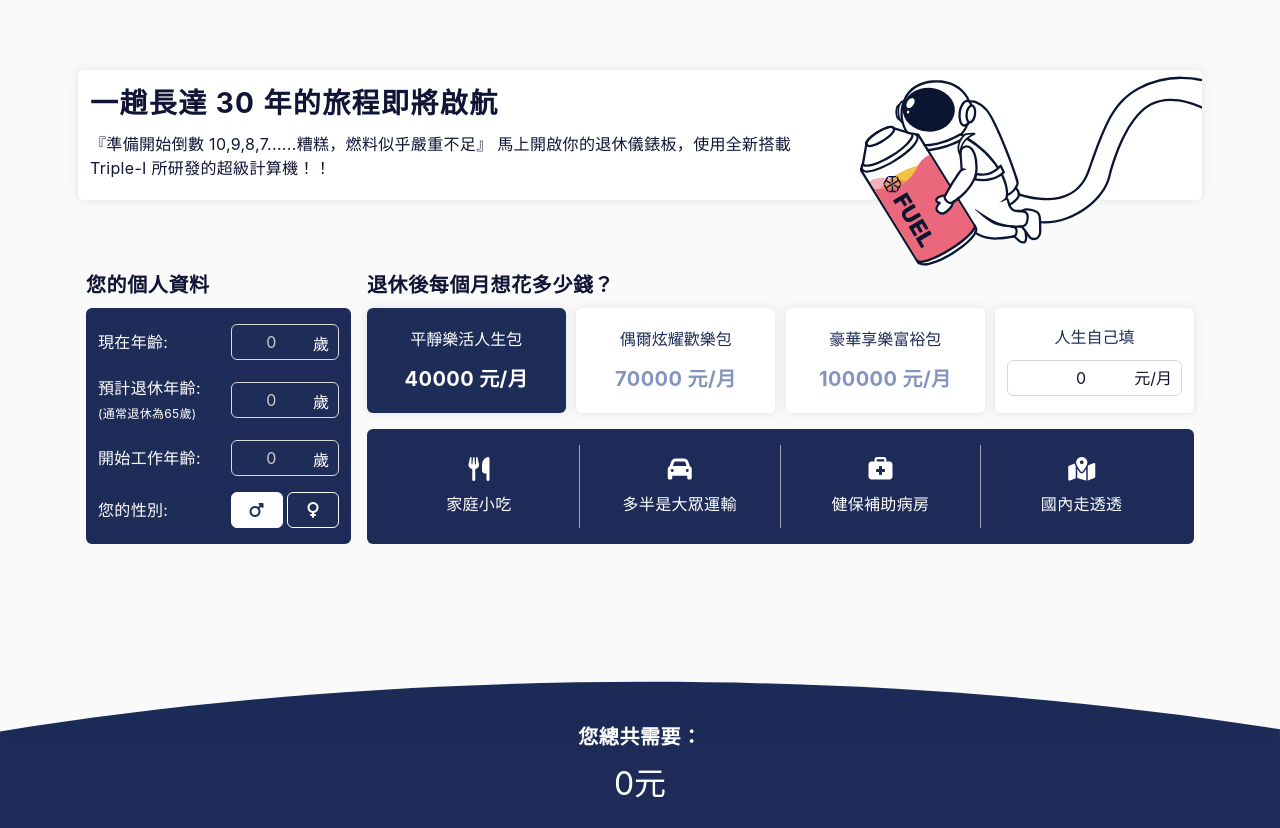
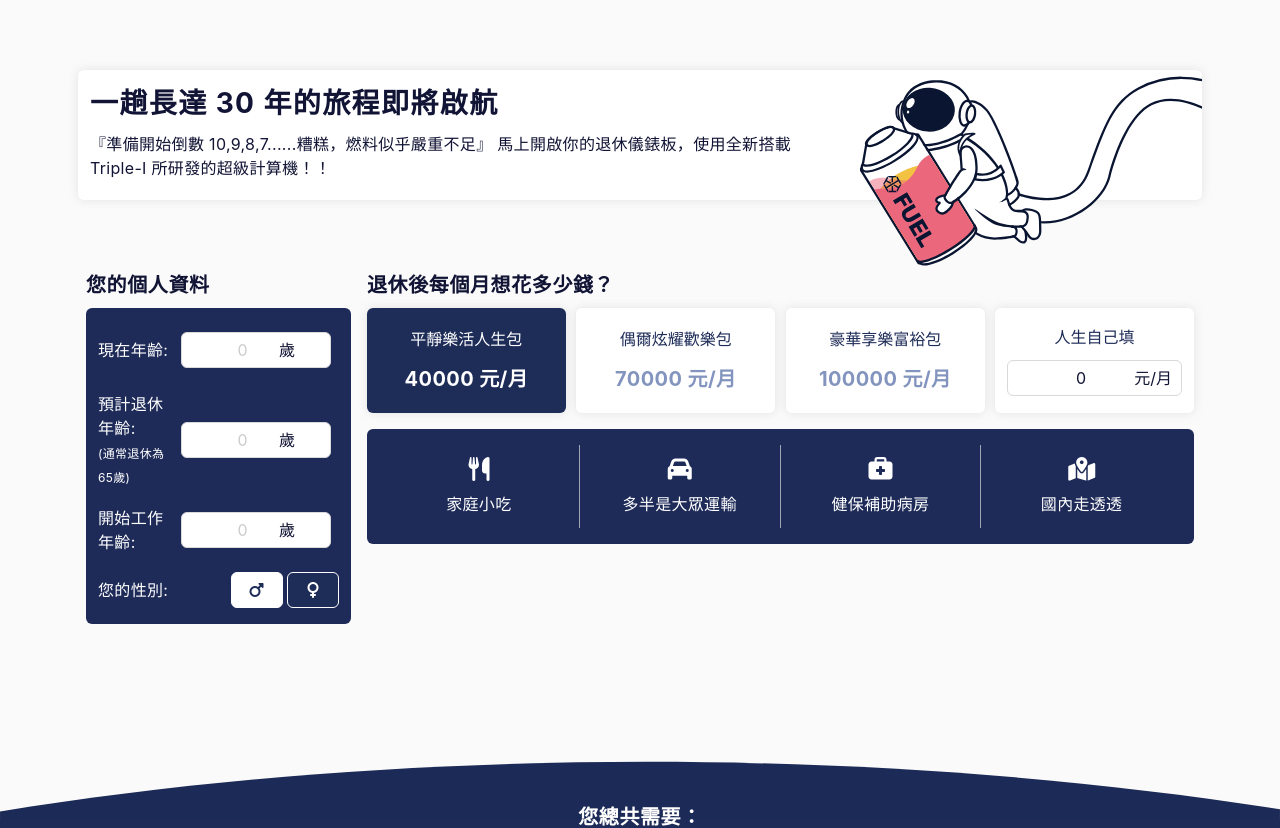
Before and after one commit to RonChang7/prd-retire, a Vue app: page / in a window 1280 px wide. Shown: the top 828 px of the page. Built offline with nearby package versions, Linux system fonts and the light colour scheme.

Commit message:
feat: Fix form input styles and add validation for number inputs

```diff
--- a/src/assets/scss/components/_common.scss
+++ b/src/assets/scss/components/_common.scss
@@ -300,8 +300,8 @@
   }
   .formItem {
     width: 100%;
-    color: white;
-    background-color: $color-primary-blue;
+    // color: white;
+    // background-color: $color-primary-blue;
     display: flex;
     flex-direction: row;
     justify-content: space-between;
@@ -318,15 +318,31 @@
       text-align: center;
       padding-right: 20px;
     }
-    input,
+    .outline_w,
     .selectItem {
       width: 45%;
       color: #ffffff;
     }
-    label::after {
+    .outlineLabel::after {
       color: #ffffff;
       right: 10px;
       top: -10px;
+    }
+    .number_blue {
+      min-width: 110px;
+      width: 100%;
+      margin: 8px;
+      @media screen and (min-width: 360px) {
+        min-width: 150px;
+      }
+    }
+    .numberLabel::after {
+      width: 35px;
+      top: -12px;
+      right: 10px;
+      @media screen and (min-width: 360px) {
+        width: 50px;
+      }
     }
     .selectItem {
       display: flex;
--- a/src/components/formInput.vue
+++ b/src/components/formInput.vue
@@ -1,19 +1,34 @@
 <template>
   <div class="form_item formItem">
-    <p>
+    <p v-if="props.title?.length">
       {{ props.title }}:
       <br />
       <span v-if="props.subTitle?.length">({{ props.subTitle }})</span>
     </p>
-    <template v-if="props.type === 'number'">
+    <template v-if="props.type === 'number-outline'">
       <input
         class="form-md outline_w"
         type="number"
+        v-model="val"
         :placeholder="placeholder"
-        v-model="val"
+        :min="props.min"
+        :max="props.max"
         @blur="$emit('setValue', val)"
       />
-      <label :data-domain="props.unit"></label>
+      <label class="outlineLabel" :data-domain="props.unit"></label>
+    </template>
+    <template v-if="props.type === 'number'">
+      <input
+        class="form-md number_blue"
+        type="number"
+        v-model="val"
+        :placeholder="placeholder"
+        :step="props.step"
+        :min="props.min"
+        :max="props.max"
+        @blur="$emit('setValue', val)"
+      />
+      <label class="numberLabel" :data-domain="props.unit"></label>
     </template>
     <template v-if="props.type === 'select'">
       <div class="d-flex selectItem">
@@ -32,7 +47,7 @@
 </template>
 
 <script setup>
-import { ref } from 'vue'
+import { ref, watch } from 'vue'
 const props = defineProps({
   type: String,
   title: String,
@@ -40,12 +55,36 @@ const props = defineProps({
   unit: String,
   btnList: Array,
   btnVal: String,
+  min: {
+    type: Number,
+    default: 0,
+  },
+  max: {
+    type: Number,
+    default: 0,
+  },
   placeholder: {
     type: Number,
     default: 0,
   },
+  step: {
+    type: Number,
+    default: 1,
+  },
 })
 const val = ref(null)
+
+watch(
+  () => val.value,
+  (newVal) => {
+    console.log('val:', newVal)
+    if (newVal > props.max) {
+      val.value = props.max
+    } else if (newVal < props.min) {
+      val.value = props.min
+    }
+  }
+)
 </script>
 
 <style lang="scss" scoped></style>
```
